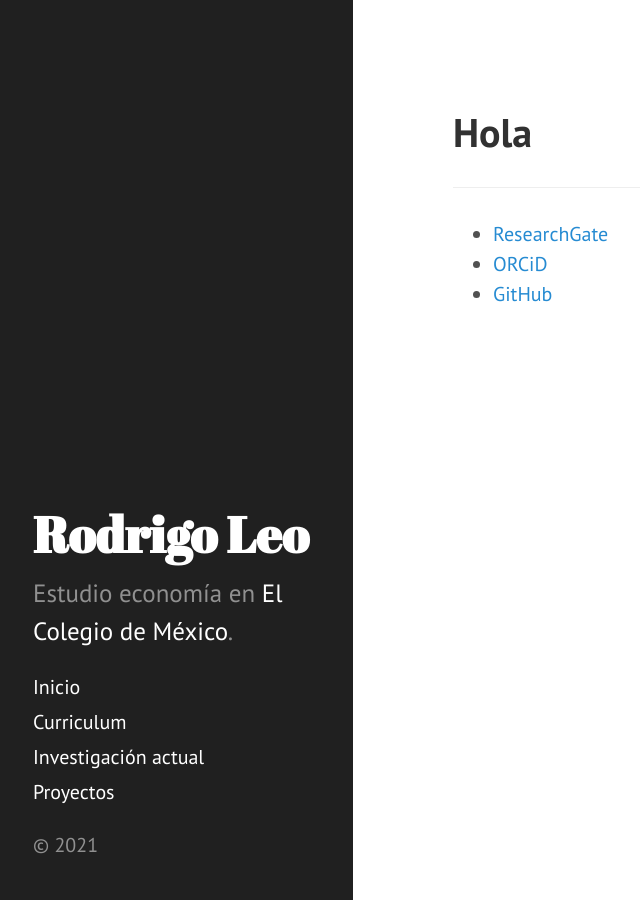
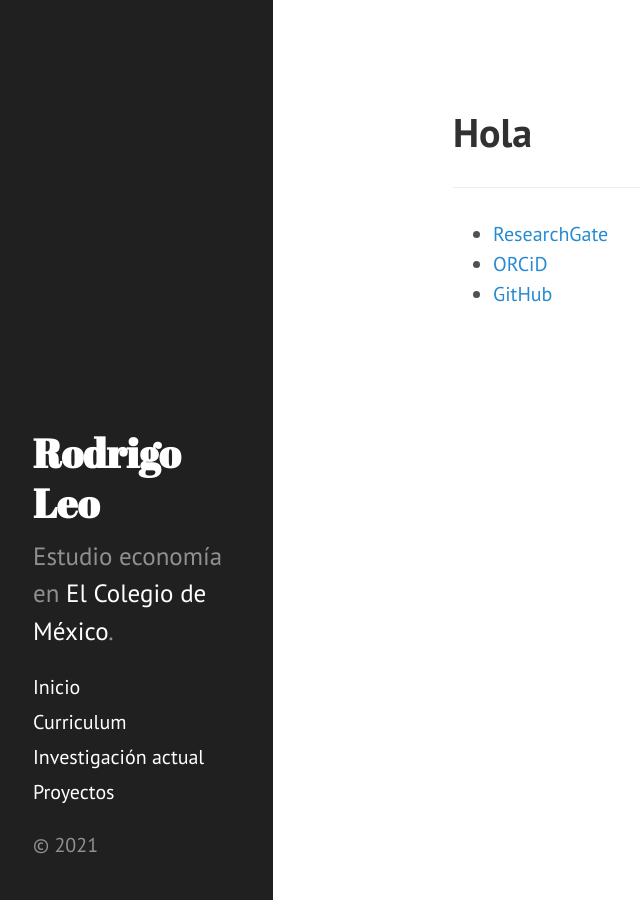
Before and after one commit to r-leo/r-leo.github.io, a Jekyll site: the page built from index.md, in a window 1280 px wide. Shown: the whole page, without its empty margins (7-647 px from the left). Built offline with Jekyll 4.4.1, drawn with Linux system fonts in a browser that asks for light colours.

Commit message:
Update style

```diff
--- a/public/css/hyde.css
+++ b/public/css/hyde.css
@@ -65,7 +65,7 @@ html {
     top: 0;
     left: 0;
     bottom: 0;
-    width: 18rem;
+    width: 14rem;
     text-align: left;
   }
 }
@@ -80,7 +80,7 @@ html {
   color: #fff;
   margin-top: 0;
   font-family: "Abril Fatface", serif;
-  font-size: 2.5rem;
+  font-size: 2rem;
 }
 
 /* Sidebar nav */
```
